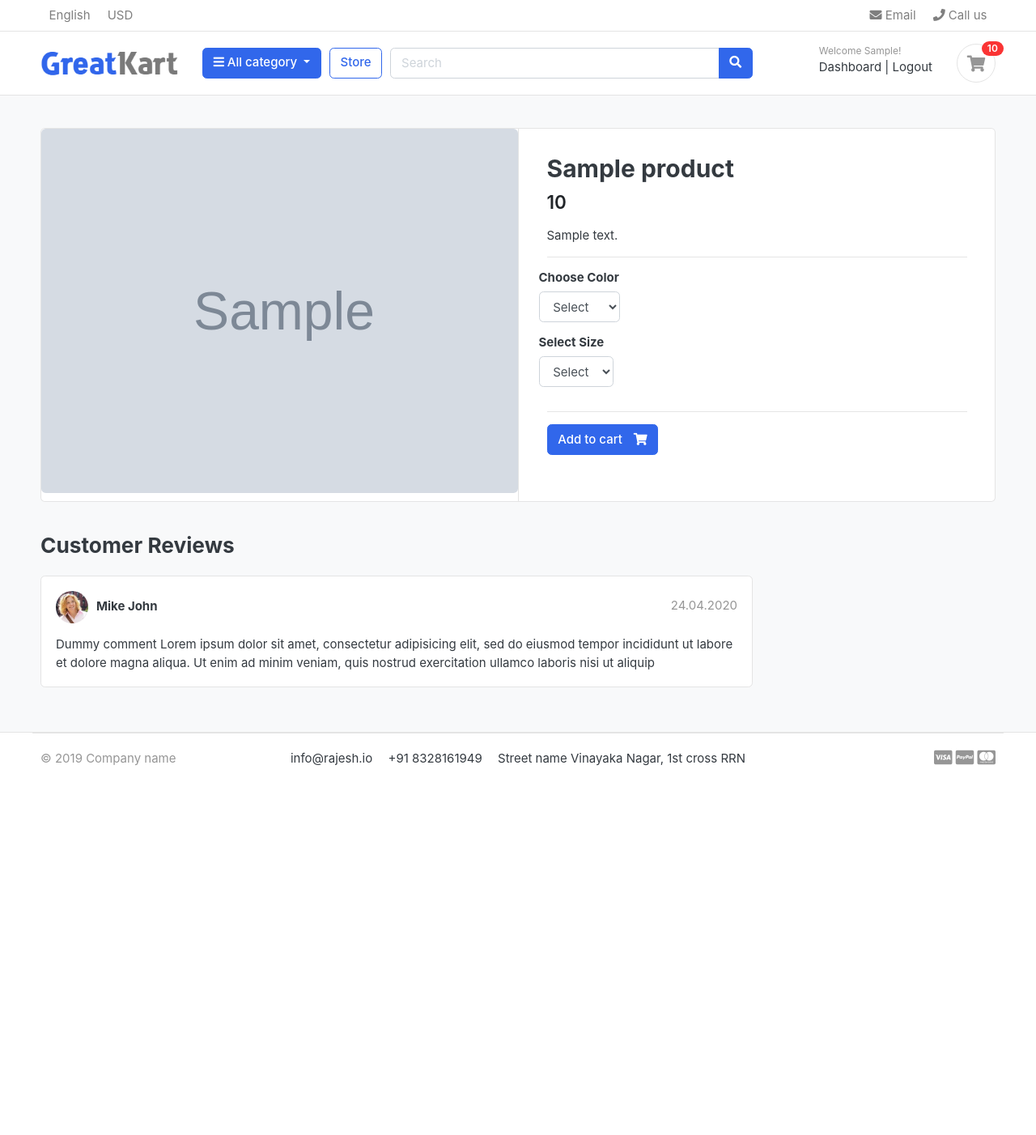
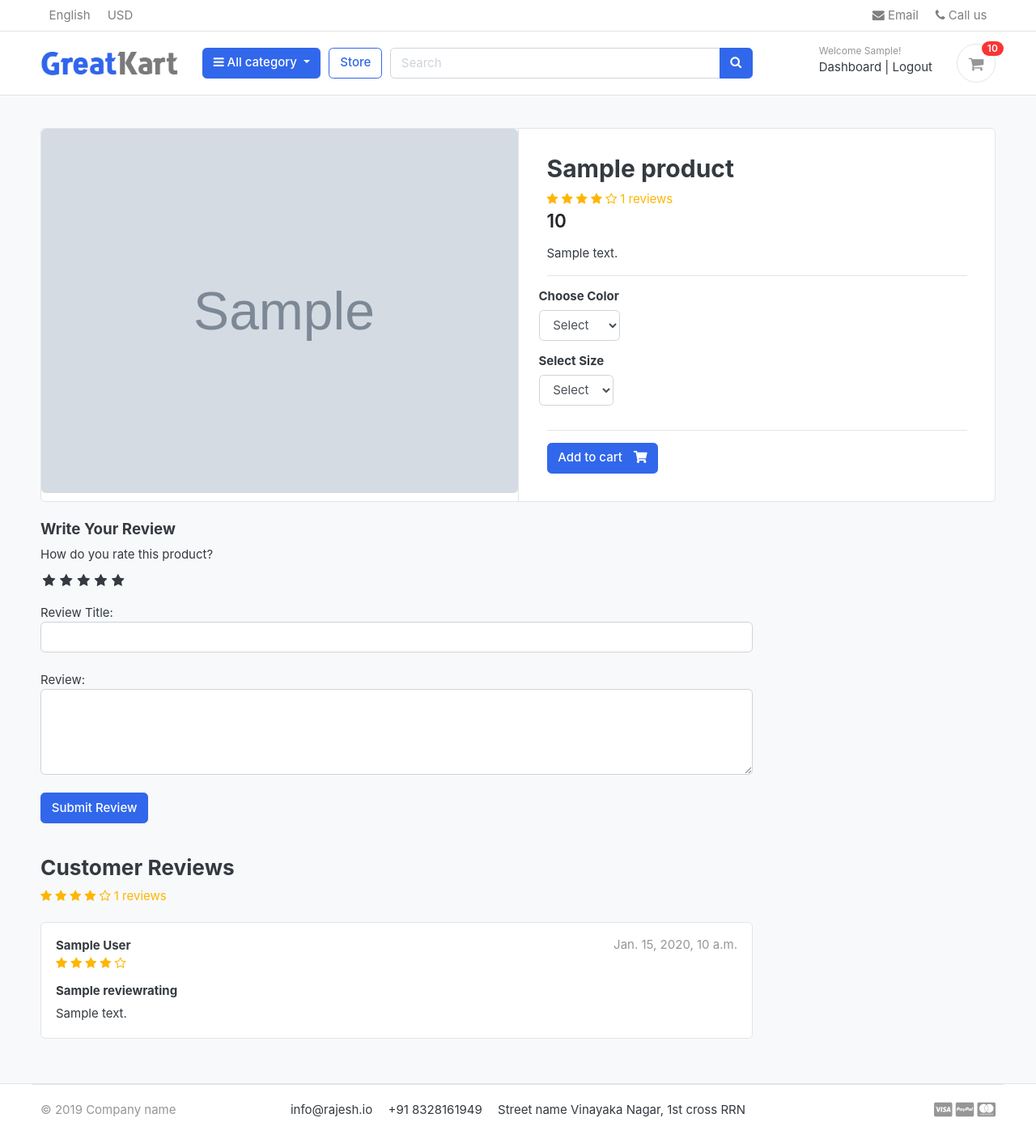
Before and after one commit to Rajeshsingadi/greatkart-django, a Django app: a page that uses templates/base.html in a window 1280 px wide. Shown: the whole page at 81% size. Before the commit the page ends 946 px from the top, so only its background shows below. Run offline with Django 3.2, Linux system fonts and the light colour scheme; a user stored in the database is signed in; tables that the repository leaves empty hold one stand-in row (values such as "Sample post"); grey boxes marked "Sample" are stand-in pictures; some libraries are stand-ins or nearby versions; some web fonts are replaced.

Commit message:
review and rating system

```diff
--- a/greatkart/settings.py
+++ b/greatkart/settings.py
@@ -148,3 +148,4 @@ EMAIL_HOST = 'smtp.gmail.com'
 EMAIL_PORT = 587
 EMAIL_HOST_USER = "{WRITE YOUR EMAIL}"
 EMAIL_HOST_PASSWORD = "{PASSWORD}"
+EMAIL_USE_TLS = True
--- /dev/null
+++ b/greatkart/static/css/custom.css
@@ -0,0 +1,45 @@
+/* hide radio button */
+.rate > input{
+    display: none;
+}
+
+.rate{
+    display:inline-block;
+    border: 0;
+}
+
+.rate > label{
+    float: right;
+}
+
+/* showing the stars */
+.rate> label:before{
+    display: inline-block;
+    font-size: 1.1rem;
+    font-family: FontAwesome;
+    content: "\f005";
+    margin: 0;
+    padding: 0.3rem .2rem;
+    cursor: pointer;
+}
+
+.rate .half:before{
+    content: "\f089";
+    position: absolute;
+    padding-right: 0;
+}
+
+/* click and hover */
+input:checked ~ label, label:hover ~ label{
+    color: #ffb503;
+}
+
+/* hover highlight */
+input:checked + label:hover, input:checked ~ label:hover,input:checked ~ label:hover ~ label,
+label:hover ~ input:checked ~ label{
+    color: #cc9000;
+}
+
+.rating-star{
+    color: #ffb503 !important;
+}
--- a/store/admin.py
+++ b/store/admin.py
@@ -1,7 +1,7 @@
 from django.contrib import admin
 
 # Register your models here.
-from .models import Product, Variation
+from .models import Product, Variation, ReviewRating
 
 
 class ProductAdmin(admin.ModelAdmin):
@@ -20,3 +20,4 @@ class VariationAdmin(admin.ModelAdmin):
 
 admin.site.register(Product, ProductAdmin)
 admin.site.register(Variation, VariationAdmin)
+admin.site.register(ReviewRating)
--- a/store/urls.py
+++ b/store/urls.py
@@ -7,4 +7,6 @@ urlpatterns = [
     path('category/<slug:category_slug>/<slug:product_slug>/',
          views.product_detail, name="product_detail"),
     path('search/', views.search, name="search"),
+    path('submit_review/<int:product_id>/',
+         views.submit_review, name='submit_review'),
 ]
--- a/store/views.py
+++ b/store/views.py
@@ -1,17 +1,21 @@
-from django.shortcuts import render, get_object_or_404
-from .models import Product
+from django.shortcuts import redirect, render, get_object_or_404
+from .models import Product, ReviewRating
 from category.models import Category
 from carts.views import _cart_id
 from carts.models import CartItem
 from django.http import HttpResponse
 from django.core.paginator import EmptyPage, PageNotAnInteger, Paginator
 from django.db.models import Q
+from .forms import ReviewForm
+from django.contrib import messages
+from orders.models import OrderProduct
+
 
 # Create your views here.
 
 
 def store(request, category_slug=None):
-    Categories = None
+    categories = None
     products = None
     if category_slug != None:
         categories = get_object_or_404(Category, slug=category_slug)
@@ -44,9 +48,24 @@ def product_detail(request, category_slug, product_slug):
     except Exception as e:
         raise e
 
+    if request.user.is_authenticated:
+        try:
+            orderproduct = OrderProduct.objects.filter(
+                user=request.user, product_id=single_product.id).exists()
+        except OrderProduct.DoesNotExist:
+            orderproduct = None
+    else:
+        orderproduct = None
+
+    # Get the reviews
+    reviews = ReviewRating.objects.filter(
+        user=request.user, product_id=single_product.id, status=True)
+
     context = {
         'single_product': single_product,
         'in_cart': in_cart,
+        'orderproduct': orderproduct,
+        'reviews': reviews,
     }
 
     return render(request, 'store/product_detail.html', context)
@@ -65,3 +84,31 @@ def search(request):
             'product_count': product_count,
         }
     return render(request, 'store/store.html', context)
+
+
+def submit_review(request, product_id):
+    url = request.META.get('HTTP_REFERER')
+    if request.method == "POST":
+        try:
+            reviews = ReviewRating.objects.get(
+                user__id=request.user.id, product__id=product_id)
+            form = ReviewForm(request.POST, instance=reviews)
+            form.save()
+            messages.success(
+                request, 'Thank you! Your review has been updated.')
+            return redirect(url)
+
+        except ReviewRating.DoesNotExist:
+            form = ReviewForm(request.POST)
+            if form.is_valid():
+                data = ReviewRating()
+                data.subject = form.cleaned_data['subject']
+                data.rating = form.cleaned_data['rating']
+                data.review = form.cleaned_data['review']
+                data.ip = request.META.get('REMOTE_ADDR')
+                data.product_id = product_id
+                data.user_id = request.user.id
+                data.save()
+                messages.success(
+                    request, 'Thank you! Your review has been submitted.')
+                return redirect(url)
--- a/templates/base.html
+++ b/templates/base.html
@@ -24,6 +24,9 @@
 <!-- custom style -->
 <link href="{% static 'css/ui.css' %}" rel="stylesheet" type="text/css"/>
 <link href="{% static 'css/responsive.css' %}" rel="stylesheet" media="only screen and (max-width: 1200px)" />
+
+<link href="{% static 'css/custom.css' %}" rel="stylesheet" type="text/css"/>
+<link rel="stylesheet" href="https://cdnjs.cloudflare.com/ajax/libs/font-awesome/4.7.0/css/font-awesome.min.css">
 
 <!-- custom javascript -->
 <script src="{% static 'js/script.js' %}" type="text/javascript"></script>
--- a/templates/store/product_detail.html
+++ b/templates/store/product_detail.html
@@ -23,6 +23,17 @@
 		<article class="content-body">
 
 		<h2 class="title">{{single_product.product_name}}</h2>
+		<div class="rating-star">
+					<span>
+						<i class="fa fa-star{% if single_product.averageReview < 0.5 %}-o{% elif single_product.averageReview >= 0.5 and single_product.averageReview < 1 %}-half-o{% endif %}" aria-hidden="true"></i>
+						<i class="fa fa-star{% if single_product.averageReview < 1.5 %}-o{% elif single_product.averageReview >= 1.5 and single_product.averageReview < 2 %}-half-o{% endif %}" aria-hidden="true"></i>
+						<i class="fa fa-star{% if single_product.averageReview < 2.5 %}-o{% elif single_product.averageReview >= 2.5 and single_product.averageReview < 3 %}-half-o{% endif %}" aria-hidden="true"></i>
+						<i class="fa fa-star{% if single_product.averageReview < 3.5 %}-o{% elif single_product.averageReview >= 3.5 and single_product.averageReview < 4 %}-half-o{% endif %}" aria-hidden="true"></i>
+						<i class="fa fa-star{% if single_product.averageReview < 4.5 %}-o{% elif single_product.averageReview >= 4.5 and single_product.averageReview < 5 %}-half-o{% endif %}" aria-hidden="true"></i>
+					<span>{{single_product.countReview}} reviews</span>
+					</span>
+				</div>
+
 
 		<div class="mb-3">
 			<var class="price h4">{{single_product.price}}</var>
@@ -76,31 +87,101 @@
 <br>
 
 <div class="row">
-			<div class="col-md-9">
+	<div class="col-md-9">
+
+	<form action="{% url 'submit_review' single_product.id %}" method="POST">
+		{% csrf_token %}
+		<h5>Write Your Review</h5>
+			{% comment %} {{single_product.averageReview}} {% endcomment %}
+		<div>
+			<!-- Rating stars-->
+			<label>How do you rate this product?</label>
+			<br>
+			<div class="rate">
+				<input type="radio" name="rating" id="rating10" value="5" required><label for="rating10" title="5"></label>
+				<input type="radio" name="rating" id="rating9" value="4.5" required><label for="rating9" title="4.5" class="half"></label>
+				<input type="radio" name="rating" id="rating8" value="4" required><label for="rating8" title="4"></label>
+				<input type="radio" name="rating" id="rating7" value="3.5" required><label for="rating7" title="3.5" class="half"></label>
+				<input type="radio" name="rating" id="rating6" value="3" required><label for="rating6" title="3"></label>
+				<input type="radio" name="rating" id="rating5" value="2.5" required><label for="rating5" title="2.5" class="half"></label>
+				<input type="radio" name="rating" id="rating4" value="2" required><label for="rating4" title="2"></label>
+				<input type="radio" name="rating" id="rating3" value="1.5" required><label for="rating3" title="1.5" class="half"></label>
+				<input type="radio" name="rating" id="rating2" value="1" required><label for="rating2" title="1"></label>
+				<input type="radio" name="rating" id="rating1" value="0.5" required><label for="rating1" title="0.5" class="half"></label>
+			</div>
+			<br>
+
+			Review Title:
+			<input type="text" class="form-control" name="subject">
+			<br>
+			Review:
+			<textarea name="review" rows="4" class="form-control"></textarea>
+			<br>
+			{% if user.is_authenticated %}
+
+				{% if orderproduct %}
+					<input type="submit" value="Submit Review" class="btn btn-primary">
+				{% else %}
+					<p>You must purchase this product to post a review.</p>
+				{% endif %}
+
+			{% else %}
+				<p>You must logged in to post a review.
+				<span><a href="{% url 'login' %} ">Login Now</a></span> </p>
+
+			{% endif %}
+		</div>
+		{% include 'includes/alerts.html' %}
+
+	</form>
+	<br>
 
 	<header class="section-heading">
-		<h3>Customer Reviews </h3>
+		<h3> Customer Reviews </h3>
+		<div class="rating-star">
+					<span>
+						<i class="fa fa-star{% if single_product.averageReview < 0.5 %}-o{% elif single_product.averageReview >= 0.5 and single_product.averageReview < 1 %}-half-o{% endif %}" aria-hidden="true"></i>
+						<i class="fa fa-star{% if single_product.averageReview < 1.5 %}-o{% elif single_product.averageReview >= 1.5 and single_product.averageReview < 2 %}-half-o{% endif %}" aria-hidden="true"></i>
+						<i class="fa fa-star{% if single_product.averageReview < 2.5 %}-o{% elif single_product.averageReview >= 2.5 and single_product.averageReview < 3 %}-half-o{% endif %}" aria-hidden="true"></i>
+						<i class="fa fa-star{% if single_product.averageReview < 3.5 %}-o{% elif single_product.averageReview >= 3.5 and single_product.averageReview < 4 %}-half-o{% endif %}" aria-hidden="true"></i>
+						<i class="fa fa-star{% if single_product.averageReview < 4.5 %}-o{% elif single_product.averageReview >= 4.5 and single_product.averageReview < 5 %}-half-o{% endif %}" aria-hidden="true"></i>
+						<span>{{single_product.countReview}} reviews</span>
+
+					</span>
+				</div>
 
 	</header>
 
+
+{% for review in reviews  %}
 	<article class="box mb-3">
 		<div class="icontext w-100">
-			<img src="{% static './images/avatars/avatar1.jpg' %}" class="img-xs icon rounded-circle">
+			<!--<img src="{% static './images/avatars/avatar1.jpg' %}" class="img-xs icon rounded-circle">  -->
+
 			<div class="text">
-				<span class="date text-muted float-md-right">24.04.2020 </span>
-				<h6 class="mb-1">Mike John </h6>
+				<span class="date text-muted float-md-right">{{review.updated_at}} </span>
+				<h6 class="mb-1">{{review.user.full_name}} </h6>
+				<div class="rating-star">
+					<span>
+						<i class="fa fa-star{% if review.rating == 0.5 %}-half-o{% elif review.rating < 1 %}-o{% endif %}" aria-hidden="true"></i>
+						<i class="fa fa-star{% if review.rating == 1.5 %}-half-o{% elif review.rating < 2 %}-o{% endif %}" aria-hidden="true"></i>
+						<i class="fa fa-star{% if review.rating == 2.5 %}-half-o{% elif review.rating < 3 %}-o{% endif %}" aria-hidden="true"></i>
+						<i class="fa fa-star{% if review.rating == 3.5 %}-half-o{% elif review.rating < 4 %}-o{% endif %}" aria-hidden="true"></i>
+						<i class="fa fa-star{% if review.rating == 4.5 %}-half-o{% elif review.rating < 5 %}-o{% endif %}" aria-hidden="true"></i>
+					</span>
+				</div>
 
 			</div>
 		</div> <!-- icontext.// -->
 		<div class="mt-3">
+			<h6> {{review.subject}} </h6>
 			<p>
-				Dummy comment Lorem ipsum dolor sit amet, consectetur adipisicing elit, sed do eiusmod
-				tempor incididunt ut labore et dolore magna aliqua. Ut enim ad minim veniam,
-				quis nostrud exercitation ullamco laboris nisi ut aliquip
+				{{review.review}}
 			</p>
 		</div>
 	</article>
 
+{% endfor %}
 
 
 	</div> <!-- col.// -->
```
Also changed, not shown: accounts/models.py (+21 -18 lines), store/forms.py (added, +8 -0 lines), store/models.py (+35 -0 lines), store/migrations/0008_auto_20210717_1345.py (added).
